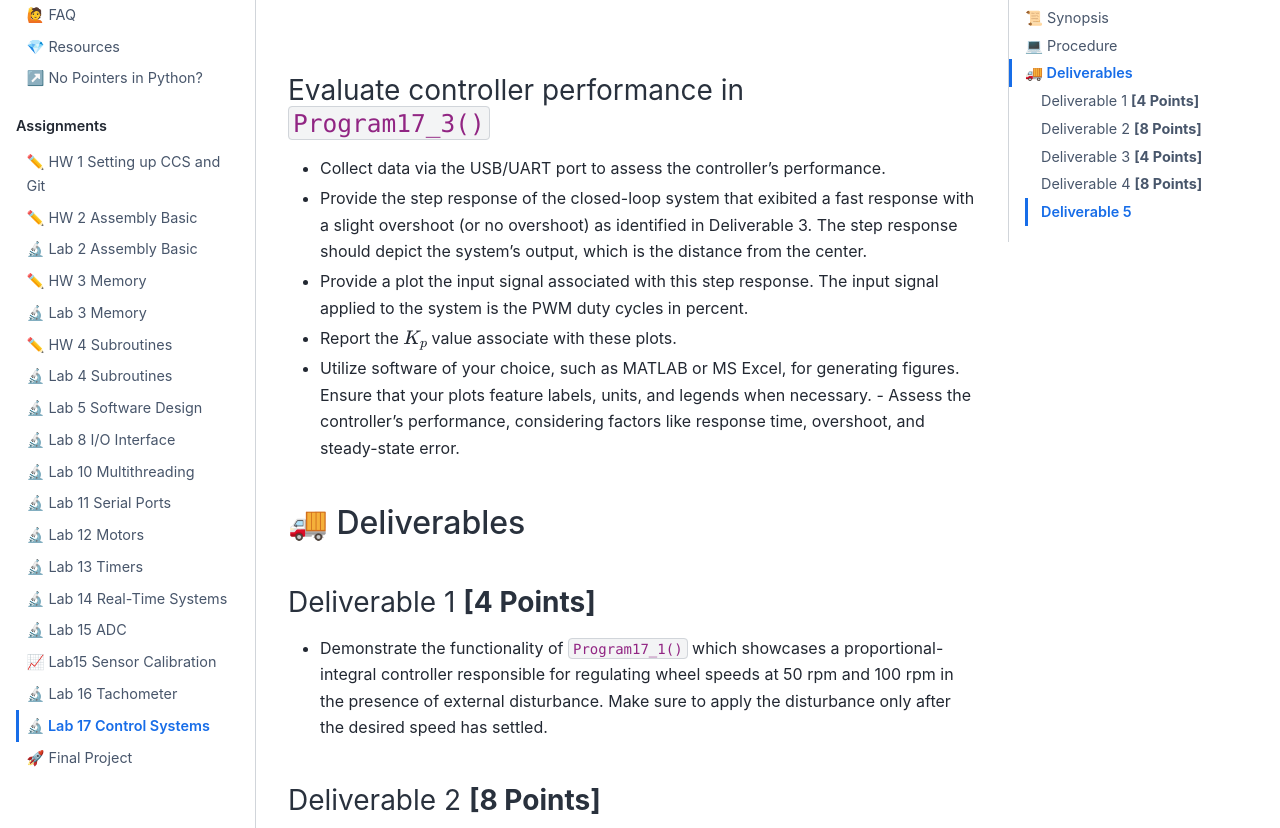
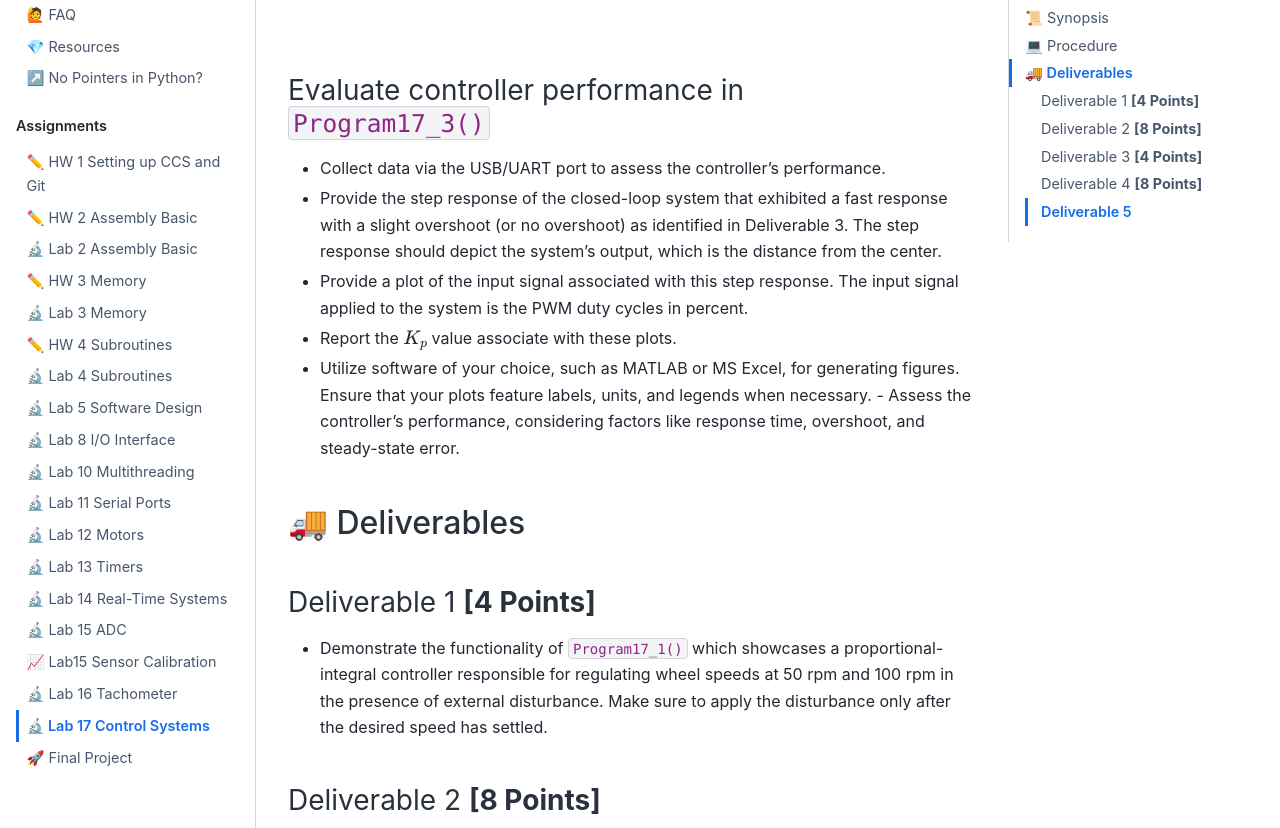
Before and after one commit to USAFA-ECE/ece382, a Jupyter Book: the page built from docs/Assignments/lab17.md, in a window 1280 px wide and 900 px high, scrolled down 5320 px, cut to the strip 72-900 px from the top of the window. Built offline with Jupyter Book 1.0.4 settings and Sphinx 7.4.7 and the Sphinx Book theme 1.1.4, drawn with Linux system fonts in a browser that asks for light colours.

Commit message:
fixed typos.

```diff
--- a/docs/Assignments/lab17.md
+++ b/docs/Assignments/lab17.md
@@ -114,8 +114,8 @@ Take this part very seriously. The critical component of your final report will
 ### Evaluate controller performance in `Program17_3()`
 
 - Collect data via the USB/UART port to assess the controller's performance.
-- Provide the step response of the closed-loop system that exibited a fast response with a slight overshoot (or no overshoot) as identified in Deliverable 3. The step response should depict the system's output, which is the distance from the center.
-- Provide a plot the input signal associated with this step response. The input signal applied to the system is the PWM duty cycles in percent.
+- Provide the step response of the closed-loop system that exhibited a fast response with a slight overshoot (or no overshoot) as identified in Deliverable 3. The step response should depict the system's output, which is the distance from the center.
+- Provide a plot of the input signal associated with this step response. The input signal applied to the system is the PWM duty cycles in percent.
 - Report the $K_p$ value associate with these plots.
 - Utilize software of your choice, such as MATLAB or MS Excel, for generating figures. Ensure that your plots feature labels, units, and legends when necessary. - Assess the controller's performance, considering factors like response time, overshoot, and steady-state error.
 
```
Also changed, not shown: docs/Assignments/lab16.md (+2 -2 lines).
